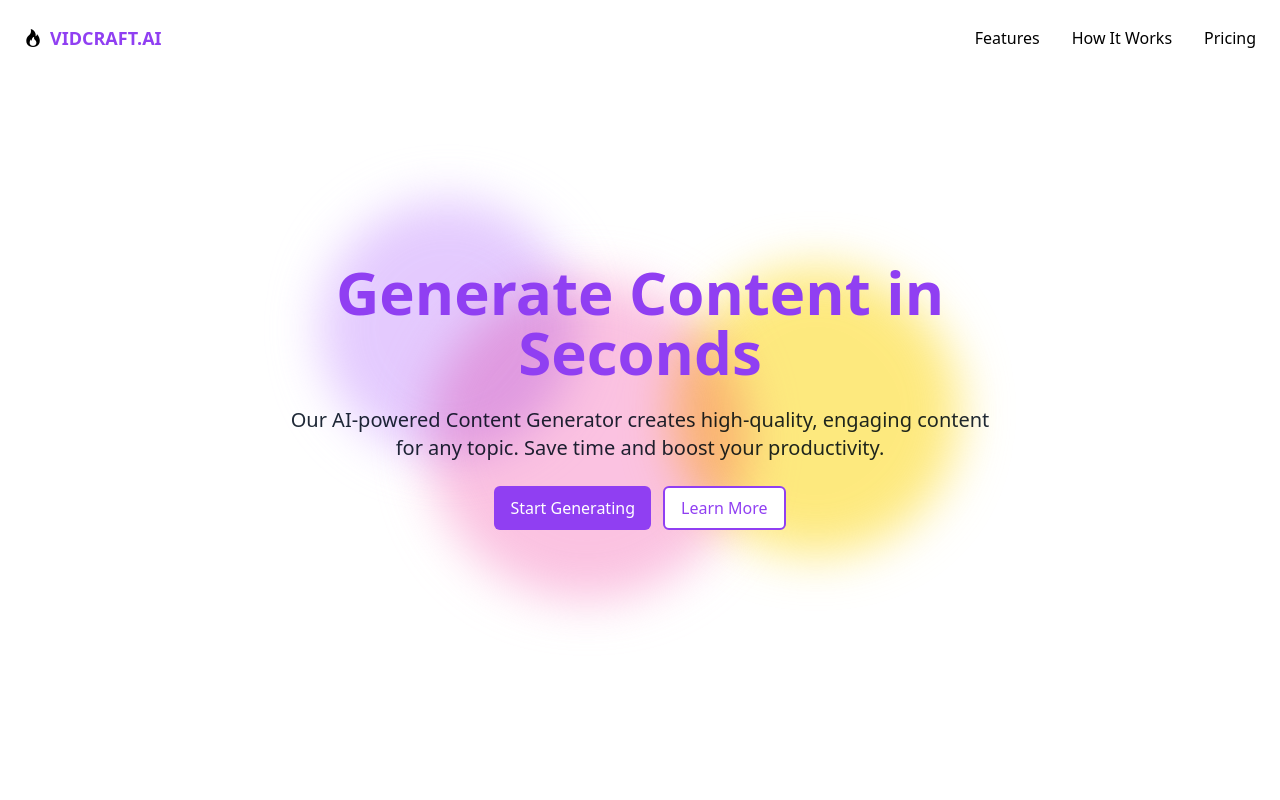
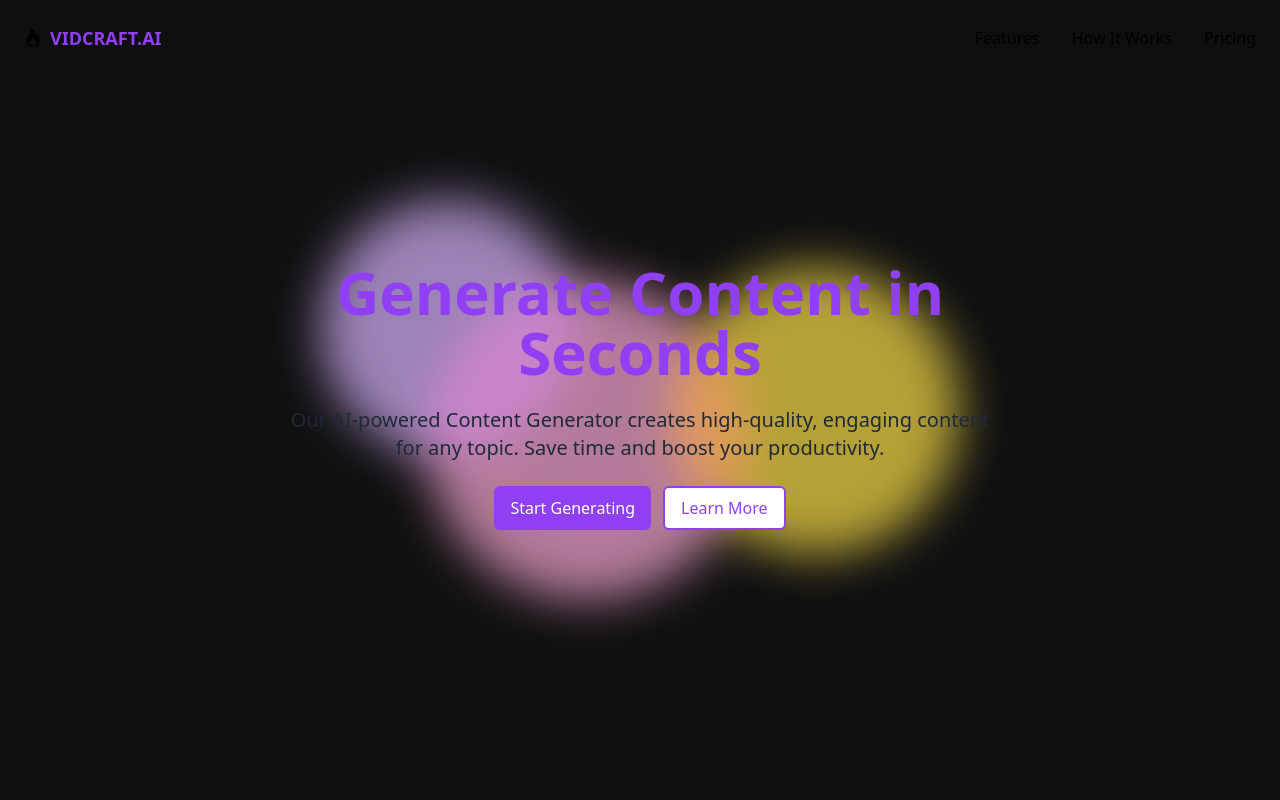
Before and after one commit to rishavd3v/vidcraft, a React (Vite) app in the folder frontend/: page / in a window 1280 px wide. Shown: the top 800 px of the page. Built offline with nearby package versions, Linux system fonts and the light colour scheme.

Commit message:
fix:navbar

```diff
--- a/frontend/src/pages/landing/landing.css
+++ b/frontend/src/pages/landing/landing.css
@@ -1,9 +1,3 @@
-body{
-  background-color: white;
-}
-.landing{
-  background-color: white;
-}
 .fade-in {
   opacity: 0;
   transform: translateY(20px);
--- a/frontend/src/pages/landing/landing.jsx
+++ b/frontend/src/pages/landing/landing.jsx
@@ -42,10 +42,11 @@ export default function LandingPage() {
 
   return (
     <div className="landing">
+      <div className="z-10 h-min">
       <Navbar />
-
+      </div>
       <div>
-        <div className="absolute inset-0">
+        <div className="absolute inset-0 -z-10">
           <div className="absolute top-0 left-0 w-full h-full bg-grid-pattern opacity-10"></div>
           <div className="absolute top-1/4 left-1/4 w-64 h-64 bg-purple-300 rounded-full mix-blend-multiply filter blur-xl opacity-70 animate-blob"></div>
           <div className="absolute top-1/3 right-1/4 w-72 h-72 bg-yellow-300 rounded-full mix-blend-multiply filter blur-xl opacity-70 animate-blob animation-delay-2000"></div>
@@ -54,7 +55,7 @@ export default function LandingPage() {
       </div>
 
       <header className="pb-20 flex flex-col text-center items-center justify-center gap-6 h-screen-90 px-72">
-        <div className="z-10">
+        <div>
           <h2 className="text-accent text-6xl font-extrabold">
             Generate Content in Seconds
           </h2>
--- a/frontend/src/pages/main/main.jsx
+++ b/frontend/src/pages/main/main.jsx
@@ -8,7 +8,7 @@ export default function Generate(){
 
     return (
         <>
-            <div className="generate min-h-screen max-w-screen overflow-hidden">
+            <div className="generate min-h-screen max-w-screen overflow-hidden bg-[#0F0F10] pb-8">
                 <div className="fixed inset-0 overflow-hidden z-10 h-screen bg-[##0F0F10]">
                     <div className="glow-1 left-96 w-96 h-96 bg-purple-700 rounded-full mix-blend-multiply filter blur-2xl opacity-40 animate-blob"></div>
                     <div className="glow-2 w-64 h-64 bg-orange-400 rounded-full mix-blend-multiply filter blur-2xl opacity-30 animate-blob"></div>
```
